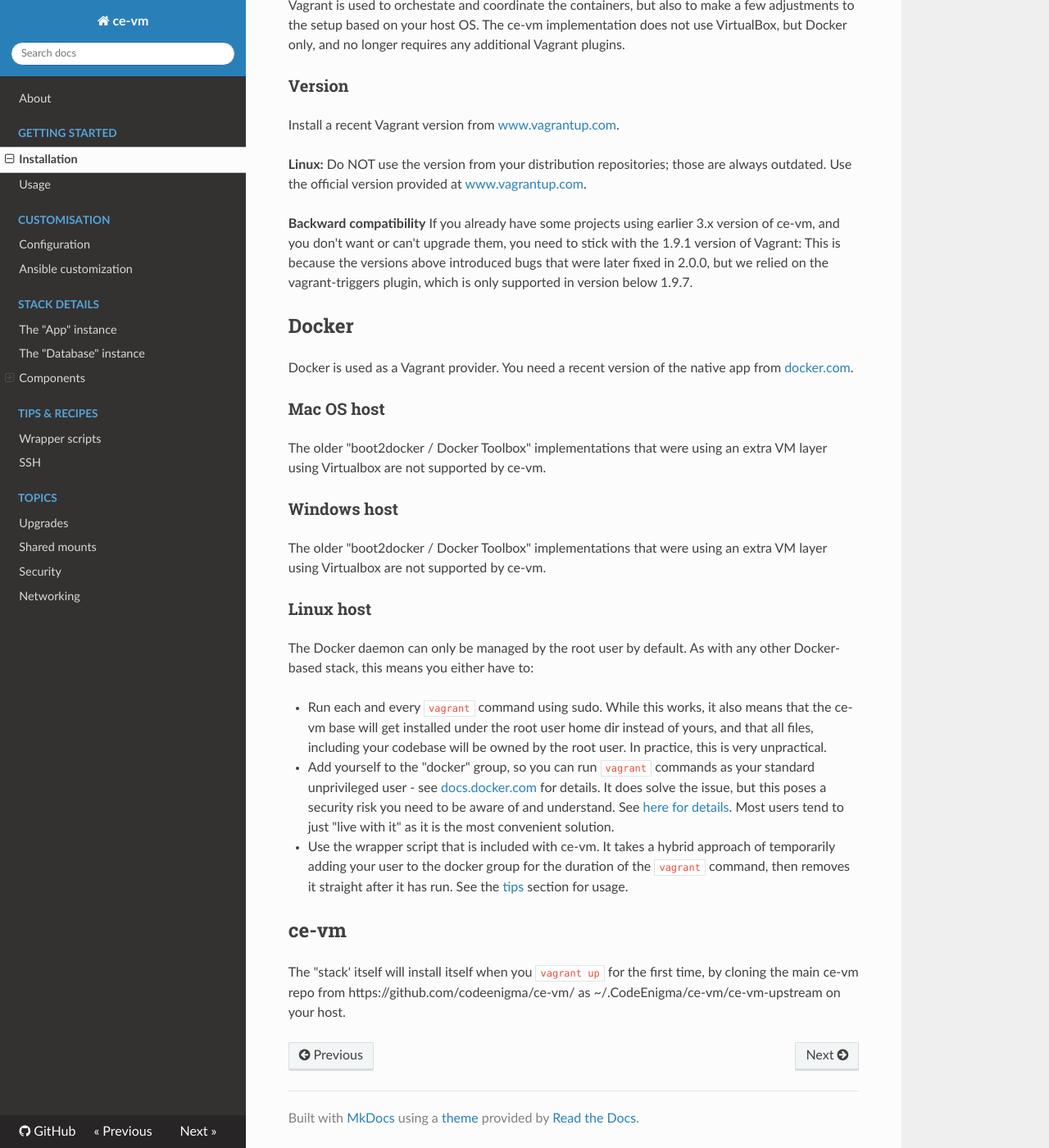
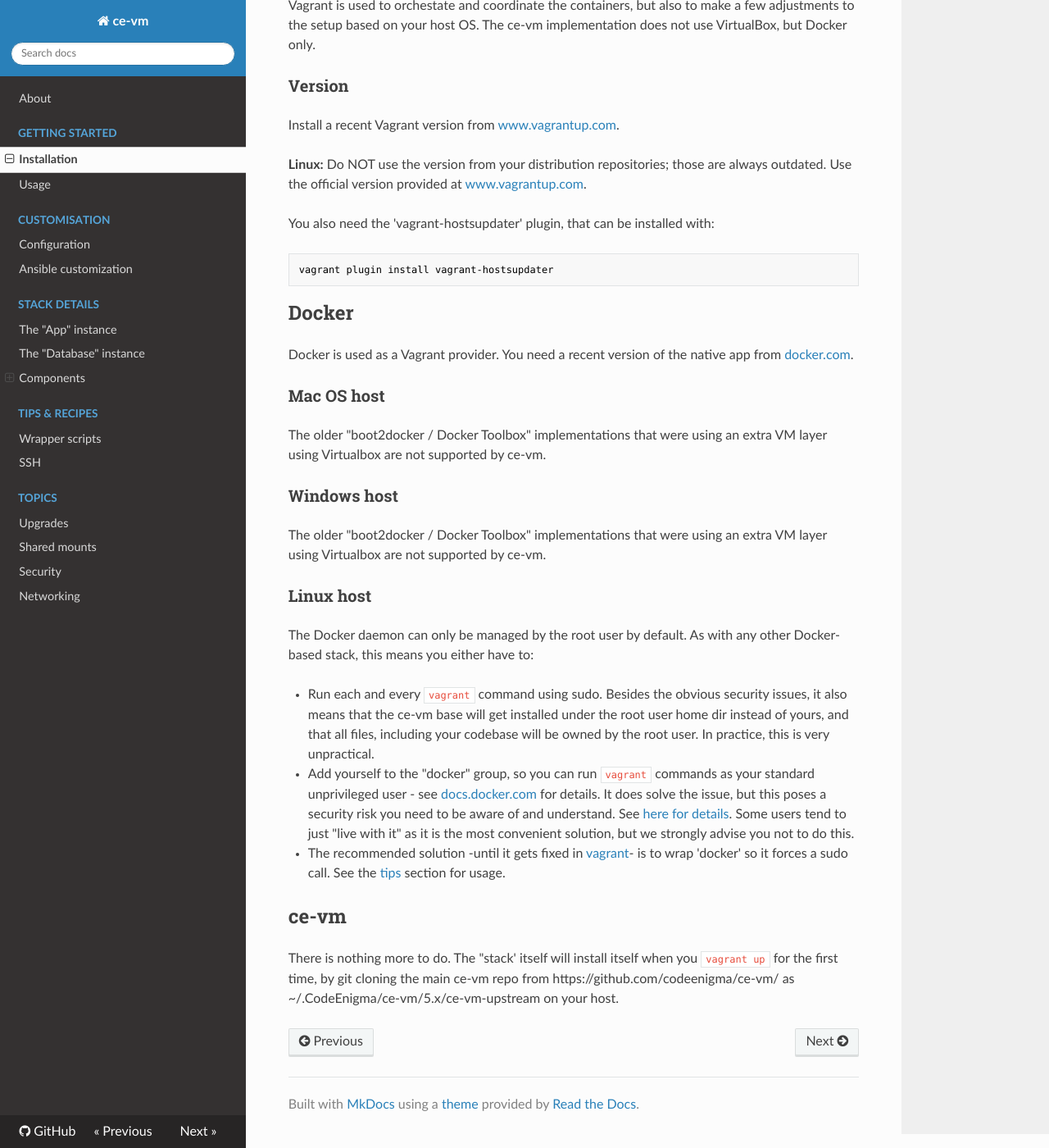
Before and after one commit to codeenigma/ce-vm-docs, an MkDocs documentation site: the page built from docs/get-started/install.md, in a window 1280 px wide and 1400 px high, scrolled down 385 px. Shown: the whole window at 82% size. Built offline with MkDocs 1.6.1, drawn with Linux system fonts in a browser that asks for light colours; nearby versions of some CDN libraries; old or Windows-style settings are respelled for this version of MkDocs.

Commit message:
Start documentation for 5.x

````diff
--- a/docs/get-started/install.md
+++ b/docs/get-started/install.md
@@ -12,20 +12,17 @@ Major Linux distributions, Mac OS X and Windows should be supported.
 
 Vagrant is used to orchestate and coordinate the containers, but also to make a few adjustments to the
 setup based on your host OS.
-The ce-vm implementation does not use VirtualBox, but Docker only, and no longer requires any additional
-Vagrant plugins.
+The ce-vm implementation does not use VirtualBox, but Docker only.
 
 ### Version
 Install a recent Vagrant version from [www.vagrantup.com](https://www.vagrantup.com).
 
 **Linux:** Do NOT use the version from your distribution repositories; those are always outdated. Use the official version provided at [www.vagrantup.com](https://www.vagrantup.com).
 
-**Backward compatibility** If you already have some projects using earlier 3.x version of ce-vm,
-and you don't want or can't upgrade them,
-you need to stick with the 1.9.1 version of Vagrant: This is because the versions above introduced bugs
-that were later fixed in 2.0.0, but we relied on the vagrant-triggers plugin, which is only supported in
-version below 1.9.7.
-
+You also need the 'vagrant-hostsupdater' plugin, that can be installed with:
+```
+vagrant plugin install vagrant-hostsupdater
+```
 
 ## Docker
 
@@ -43,11 +40,13 @@ The older "boot2docker / Docker Toolbox" implementations that were using an extr
 
 The Docker daemon can only be managed by the root user by default. As with any other Docker-based stack, this means you either have to:
 
-- Run each and every `vagrant` command using sudo. While this works, it also means that the ce-vm base will get installed under the root user home dir instead of yours, and that all files, including your codebase will be owned by the root user. In practice, this is very unpractical.
-- Add yourself to the "docker" group, so you can run `vagrant` commands as your standard unprivileged user - see [docs.docker.com](https://docs.docker.com/engine/installation/linux/linux-postinstall/) for details. It does solve the issue, but this poses a security risk you need to be aware of and understand. See [here for details](https://docs.docker.com/engine/security/security/#docker-daemon-attack-surface). Most users tend to just "live with it" as it is the most convenient solution.
-- Use the wrapper script that is included with ce-vm. It takes a hybrid approach of temporarily adding your user to the docker group for the duration of the `vagrant` command, then removes it straight after it has run. See the [tips](/tips/scripts/#vagrant-docker-sudo.sh) section for usage.
+- Run each and every `vagrant` command using sudo. Besides the obvious security issues, it also means that the ce-vm base will get installed
+under the root user home dir instead of yours, and that all files, including your codebase will be owned by the root user.
+In practice, this is very unpractical.
+- Add yourself to the "docker" group, so you can run `vagrant` commands as your standard unprivileged user - see [docs.docker.com](https://docs.docker.com/engine/installation/linux/linux-postinstall/) for details. It does solve the issue, but this poses a security risk you need to be aware of and understand. See [here for details](https://docs.docker.com/engine/security/security/#docker-daemon-attack-surface). Some users tend to just "live with it" as it is the most convenient solution, but we strongly advise you not to do this.
+- The recommended solution -until it gets fixed in [vagrant](https://github.com/hashicorp/vagrant/issues/8111)- is to wrap 'docker' so it forces a sudo call. See the [tips](/tips/scripts/#vagrant-docker-sudo.sh) section for usage.
 
 
 ## ce-vm
 
-The "stack' itself will install itself when you `vagrant up` for the first time, by cloning the main ce-vm repo from https://github.com/codeenigma/ce-vm/ as ~/.CodeEnigma/ce-vm/ce-vm-upstream on your host.
+There is nothing more to do. The "stack' itself will install itself when you `vagrant up` for the first time, by git cloning the main ce-vm repo from https://github.com/codeenigma/ce-vm/ as ~/.CodeEnigma/ce-vm/5.x/ce-vm-upstream on your host.
--- a/mkdocs.yml
+++ b/mkdocs.yml
@@ -2,7 +2,7 @@
 
 site_name: ce-vm
 
-repo_url: https://github.com/codeenigma/ce-vm
+repo_url: https://github.com/codeenigma/ce-vm-docs
 
 theme: readthedocs
 
````
Also changed, not shown: docs/get-started/usage.md (+6 -6 lines), docs/index.md (+3 -1 lines).
